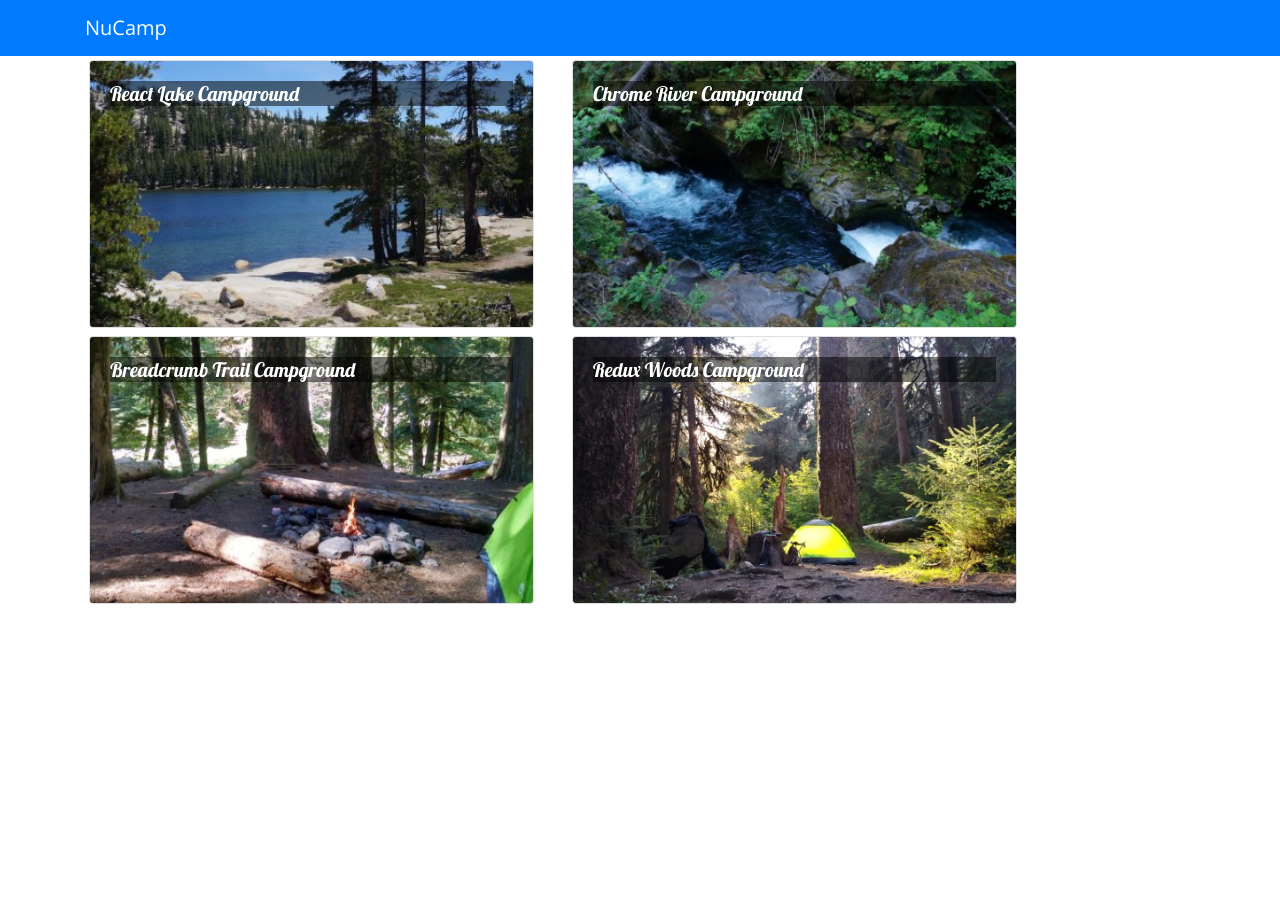
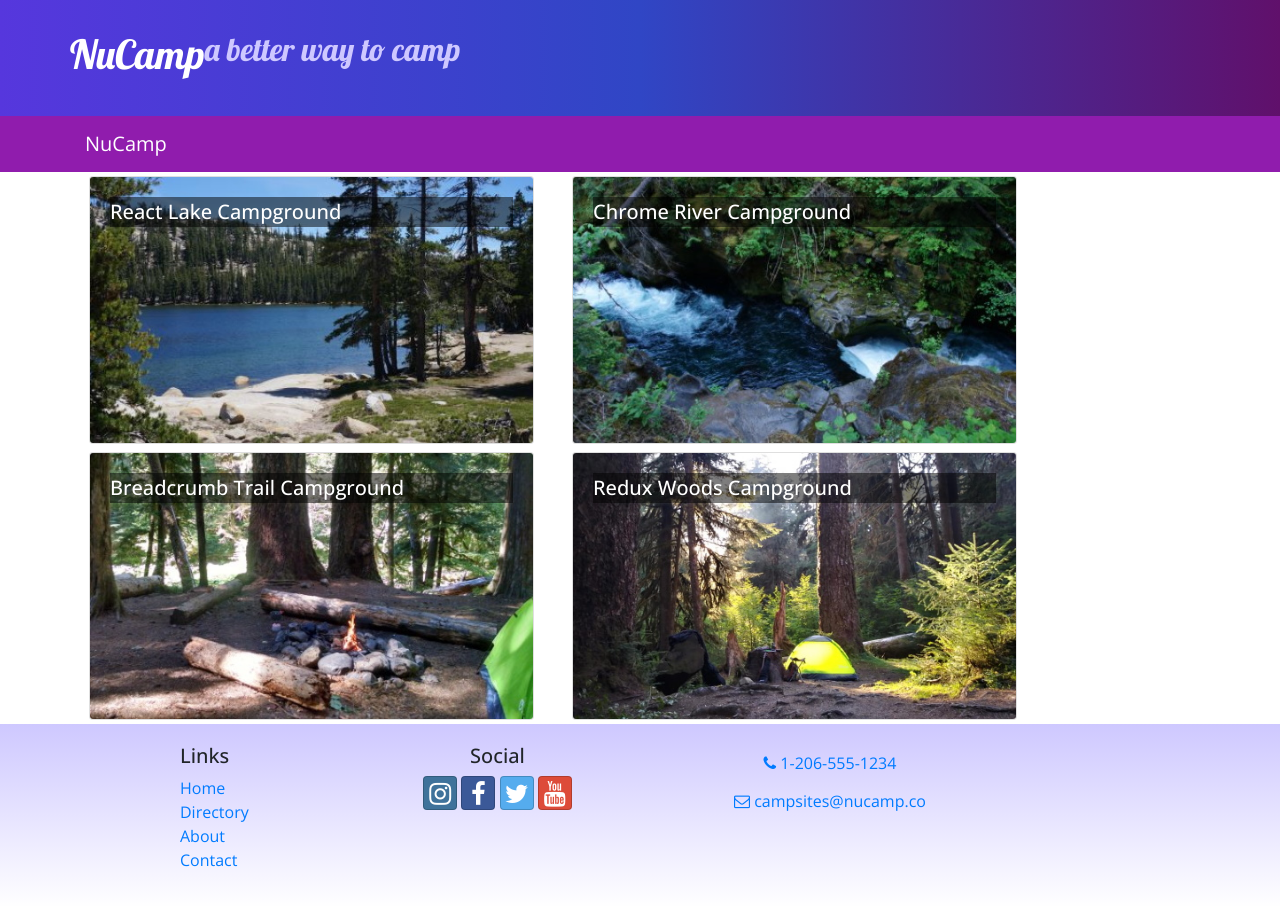
Before and after one commit to BartWalker713/React-nucampsites, a React (Create React App) app: page / in a window 1280 px wide. Before the commit the page ends 800 px from the top, so only its background shows below. Built offline with nearby package versions, Linux system fonts and the light colour scheme.

Commit message:
Header and Footer

```diff
--- a/package.json
+++ b/package.json
@@ -7,6 +7,8 @@
     "@testing-library/react": "^11.1.0",
     "@testing-library/user-event": "^12.1.10",
     "bootstrap": "4.5.2",
+    "bootstrap-social": "5.1.1",
+    "font-awesome": "4.7.0",
     "react": "^17.0.1",
     "react-dom": "^17.0.1",
     "react-popper": "1.3.6",
--- a/src/App.css
+++ b/src/App.css
@@ -2,11 +2,44 @@
   font-family: "Open Sans", sans-serif;
 }
 
+h1,h2,h3, .card-body>.card-title {
+  font-family: "Lobster", cursive;
+}
 .card-title {
-  font: 500 1.25rem "Lobster", cursive;
+  font-weight: 500;
+  font-size:  1.25rem ;
 }
 
+h2 {
+  color: #3046C5;
+}
 .card-img-overlay .card-title {
   color: white;
   background-color: rgba(0, 0, 0, 0.5);
 }
+
+.row-content {
+  padding: 50px 0;
+  border-bottom: 1px ridge;
+  min-height: 200px;
+}
+
+.site-footer {
+  background-image: linear-gradient(#CEC8FF, white);
+  padding: 20px 0;
+}
+
+.jumbotron {
+  margin: 0;
+  padding: 30px;
+  background-image: linear-gradient(to right, #5637DD, #3046C5, #60106B);
+  color: white;
+}
+
+.jumbotron h2 {
+  color: #CEC8FF;
+}
+
+.navbar-dark {
+  background-color: #901CAD;
+}
--- a/src/components/CampsiteInfoComponent.js
+++ b/src/components/CampsiteInfoComponent.js
@@ -1,16 +1,7 @@
 import { render } from "@testing-library/react";
-import { Component } from "react";
 import { Card, CardImg, CardImgOverlay, CardText, CardBody, CardTitle } from "reactstrap";
 
-class CampsiteInfo extends Component {
-    constructor(props) {
-        super(props);
-        this.state = {
-           selectedCampsite: null
-        };
-    }
-
-renderCampsite(campsite) {
+function RenderCampsite({campsite}) {
     return (
         <div className="col-md-5 m-1">
             <Card>
@@ -24,7 +15,7 @@
     )
 }
 
-    renderComments(comments) {
+    function RenderComments({comments}) {
         if (comments) {
             return (
                 <div className="col-md-5 m-1">
@@ -38,22 +29,22 @@
         )
     }
 
-    render() {
-        if (this.props.campsite) {
+    function CampsiteInfo(props) {
+        if (props.campsite) {
             return (
                 <div className="container">
-                <div className="row">
-                    {this.renderCampsite(this.props.campsite)}
-                    {this.renderComments(this.props.campsite.comments)}
-                </div>
+                    <div className="row">
+                        <RenderCampsite campsite={props.campsite} />
+                        <RenderComments comments={props.campsite.comments} />
+                    </div>
                 </div>
             )
         }
             return (
                 <div></div>
             )
-        }
     }
 
 
+
 export default CampsiteInfo
--- a/src/components/DirectoryComponent.js
+++ b/src/components/DirectoryComponent.js
@@ -1,20 +1,24 @@
-import React, { Component } from 'react';
+import React from 'react';
 import { Card, CardImg, CardImgOverlay, CardTitle } from "reactstrap";
 
-
-class Directory extends Component {
-
-
-    render() {
-        const directory = this.props.campsites.map(campsite => {
+function RenderDirectoryItem({campsite, onClick}) {
     return (
-                <div key={campsite.id} className="col-md-5 m-1">
-                    <Card onClick={() => this.props.onClick(campsite.id)}>
+        <Card onClick={() => onClick(campsite.id)}>
             <CardImg width="100%" src={campsite.image} alt={campsite.name} />
             <CardImgOverlay>
                 <CardTitle>{campsite.name}</CardTitle>
             </CardImgOverlay>
         </Card>
+    )
+}
+
+
+function Directory (props) {
+
+    const directory = props.campsites.map(campsite => {
+        return (
+            <div key={campsite.id} className="col-md-5 m-1">
+                <RenderDirectoryItem campsite={campsite} onClick={props.onClick} />
             </div>
         );
     });
@@ -30,6 +34,5 @@
         </div>
     );
 }
-}
 
 export default Directory;
--- /dev/null
+++ b/src/components/FooterComponent.js
@@ -0,0 +1,34 @@
+import React from 'react';
+
+function Footer(props) {
+    return (
+        <footer className="site-footer">
+            <div className="container">
+                <div className="row">
+                    <div className="col-4 col-sm-2 offset-1">
+                        <h5>Links</h5>
+                        <ul className="list-unstyled">
+                            <li><a href="#">Home</a></li>
+                            <li><a href="#">Directory</a></li>
+                            <li><a href="#">About</a></li>
+                            <li><a href="#">Contact</a></li>
+                        </ul>
+                    </div>
+                    <div className="col-6 col-sm-3 text-center">
+                        <h5>Social</h5>
+                        <a className="btn btn-social-icon btn-instagram" href="http://instagram.com/"><i className="fa fa-instagram" /></a>{' '}
+                        <a className="btn btn-social-icon btn-facebook" href="http://www.facebook.com/"><i className="fa fa-facebook" /></a>{' '}
+                        <a className="btn btn-social-icon btn-twitter" href="http://twitter.com/"><i className="fa fa-twitter" /></a>{' '}
+                        <a className="btn btn-social-icon btn-google" href="http://youtube.com/"><i className="fa fa-youtube" /></a>
+                    </div>
+                    <div className="col-sm-4 text-center">
+                        <a role="button" className="btn btn-link" href="tel:+12065551234"><i className="fa fa-phone" /> 1-206-555-1234</a><br />
+                        <a role="button" className="btn btn-link" href="mailto:notreal@notreal.co"><i className="fa fa-envelope-o" /> campsites@nucamp.co</a>
+                    </div>
+                </div>
+            </div>
+        </footer>
+    );
+}
+
+export default Footer;
--- /dev/null
+++ b/src/components/HeaderComponent.js
@@ -0,0 +1,26 @@
+import React, { Component } from 'react';
+import { Navbar, NavbarBrand, Jumbotron } from 'reactstrap';
+
+class Header extends Component {
+    render() {
+        return (
+            <React.Fragment>
+                <Jumbotron fluid>
+                    <div className="container">
+                        <div className="row">
+                            <h1>NuCamp</h1>
+                            <h2>a better way to camp</h2>
+                        </div>
+                    </div>
+                </Jumbotron>
+                <Navbar dark sticky="top">
+                <div className="container">
+                    <NavbarBrand href="/">NuCamp</NavbarBrand>
+                </div>
+                </Navbar>
+            </React.Fragment>
+        )
+    }
+}
+
+export default Header;
--- a/src/components/MainComponent.js
+++ b/src/components/MainComponent.js
@@ -1,8 +1,9 @@
 import React, { Component } from 'react';
-import { Navbar, NavbarBrand } from 'reactstrap';
 import Directory from './DirectoryComponent';
+import CampsiteInfo from './CampsiteInfoComponent';
+import Header from './HeaderComponent';
+import Footer from './FooterComponent'
 import { CAMPSITES } from "../shared/campsites";
-import CampsiteInfo from './CampsiteInfoComponent';
 
 
 class Main extends Component {
@@ -22,13 +23,10 @@
   render() {
     return (
       <div>
-        <Navbar dark color="primary">
-          <div className="container">
-            <NavbarBrand href="/">NuCamp</NavbarBrand>
-          </div>
-        </Navbar>
+        <Header />
         <Directory  campsites={this.state.campsites} onClick={campsiteId => this.onCampsiteSelect(campsiteId)}/>
         <CampsiteInfo campsite={this.state.campsites.filter(campsite => campsite.id === this.state.selectedCampsite)[0]} />
+        <Footer />
       </div>
     );
   }
--- a/src/index.js
+++ b/src/index.js
@@ -6,6 +6,8 @@
 import 'bootstrap/dist/css/bootstrap.min.css';
 import 'typeface-lobster';
 import 'typeface-open-sans';
+import 'font-awesome/css/font-awesome.css';
+import 'bootstrap-social/bootstrap-social.css';
 import App from './App';
 
 ReactDOM.render(
```
Also changed, not shown: 2 other files (tests, documents, lock files or other folders). Lines whose indentation alone changed are shown as unchanged.
